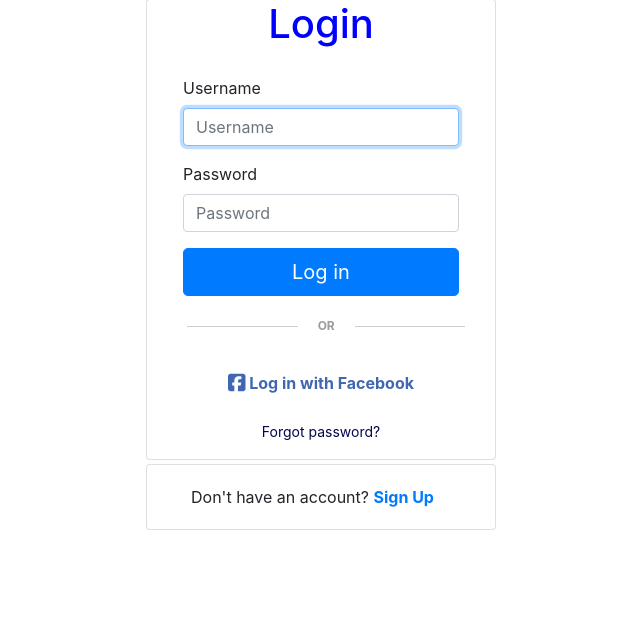
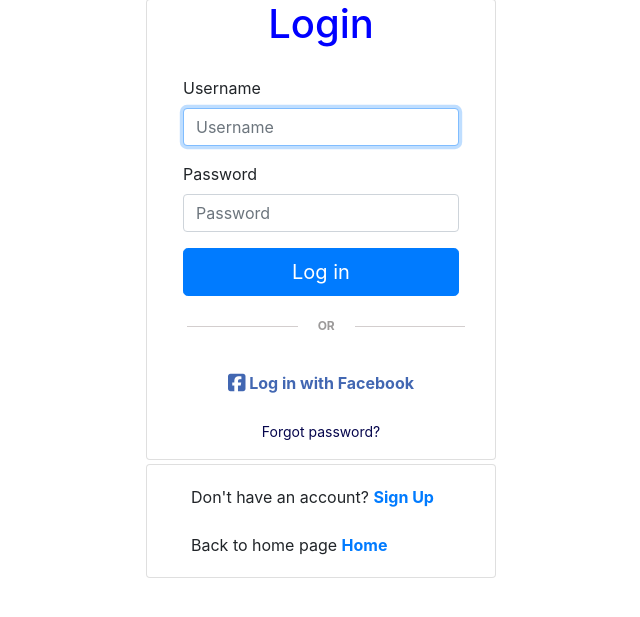
Before and after one commit to mugisha-thierry/projectApp, a Django app: page /login/ in a window 1280 px wide. Shown: the part 35-652 px from the top of the page, without its empty margins (319-959 px from the left). Run offline with Django 3.2, Linux system fonts and the light colour scheme; parts of the project's set-up code (start-up, migrations or seed data) failed here and were passed over; some libraries are stand-ins or nearby versions.

Commit message:
Added a login page

```diff
--- a/rating/templates/login.html
+++ b/rating/templates/login.html
@@ -56,7 +56,7 @@
 
                 <div class="card mt-1">
                     <div class="card-body mt-0.5 mb-0.5 mr-2 ml-4">
-                        Don't have an account? <a href="/signup"> <span style="font-weight: bold;">Sign Up </span> </a>
+                        Don't have an account? <a href="/signup"> <span style="font-weight: bold;">Sign Up </span> </a><br><br>Back to home page <a href="/"> <span style="font-weight: bold;">Home </span> </a>
                     </div>
                 </div>
 
```
